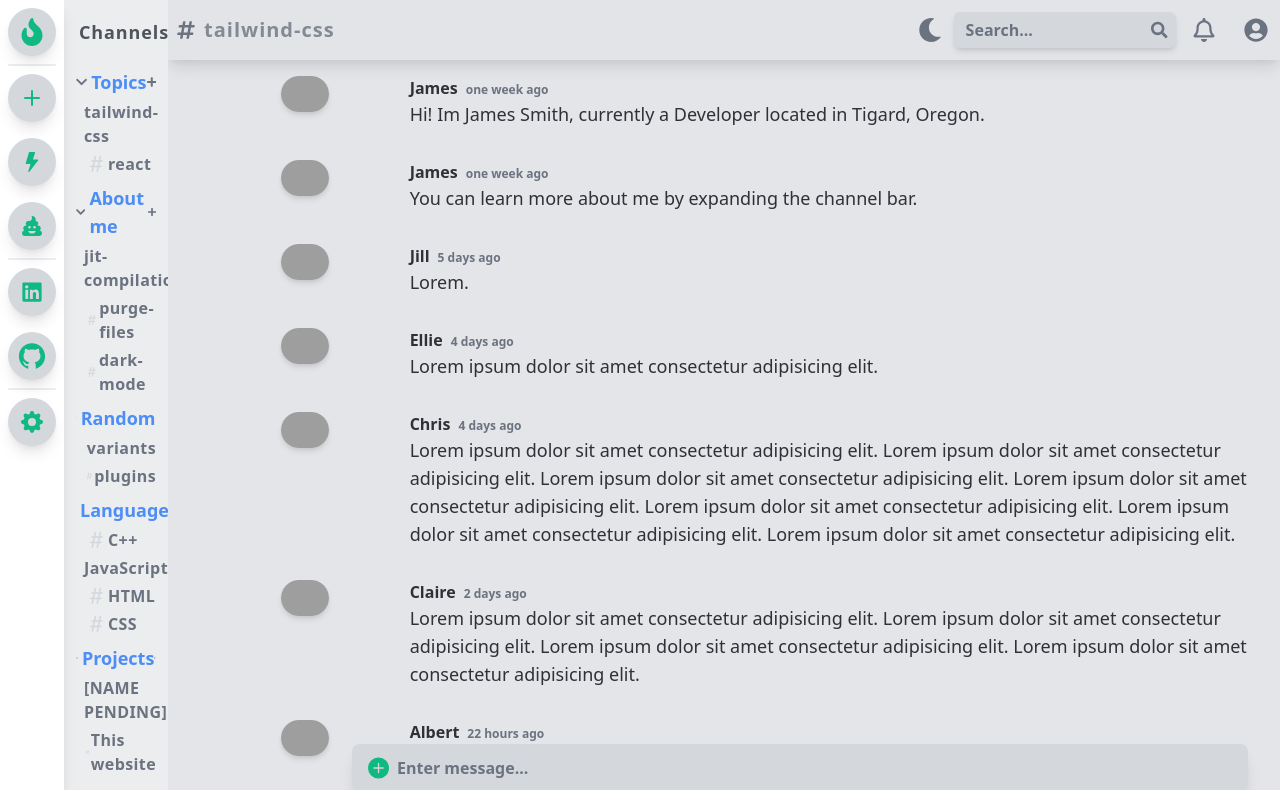
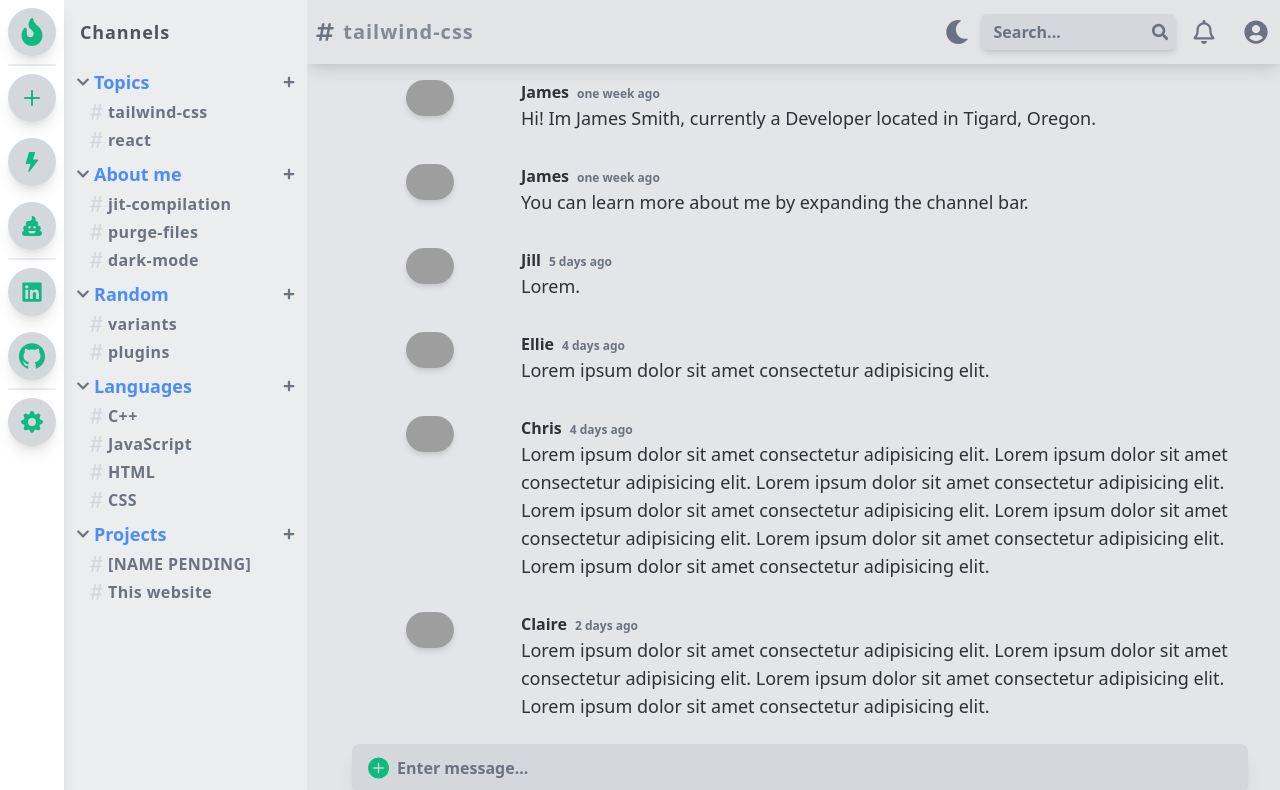
Before and after one commit to gitJamoo/jamesPortfolio, a React (Create React App) app: page / in a window 1280 px wide. Shown: the top 790 px of the page. Built offline with nearby package versions, Linux system fonts and the light colour scheme; grey boxes are pictures that could not be loaded.

Commit message:
no more sonic highschool

```diff
--- a/src/components/ContentContainer/index.jsx
+++ b/src/components/ContentContainer/index.jsx
@@ -4,7 +4,6 @@ import { BsPlusCircleFill } from 'react-icons/bs';
 
 const ContentContainer = () => {
   return (
-   <a href="https://www.fanfiction.net/s/8085414/1/SONIC-HIGH-SCHOOL">
    <div className='content-container'>
       <TopNavigation />
       <div className='content-list'>
@@ -64,7 +63,6 @@ const ContentContainer = () => {
       </div>
       <BottomBar />
     </div>
-    </a>
   );
 };
 
```
